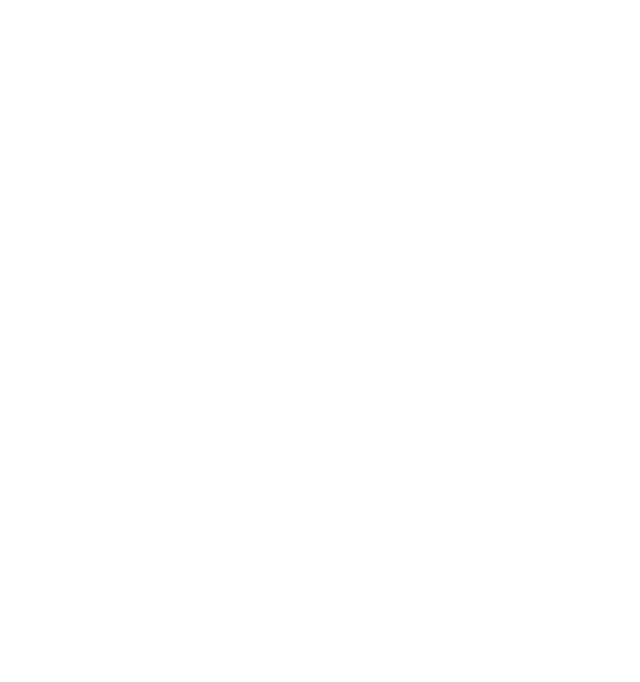
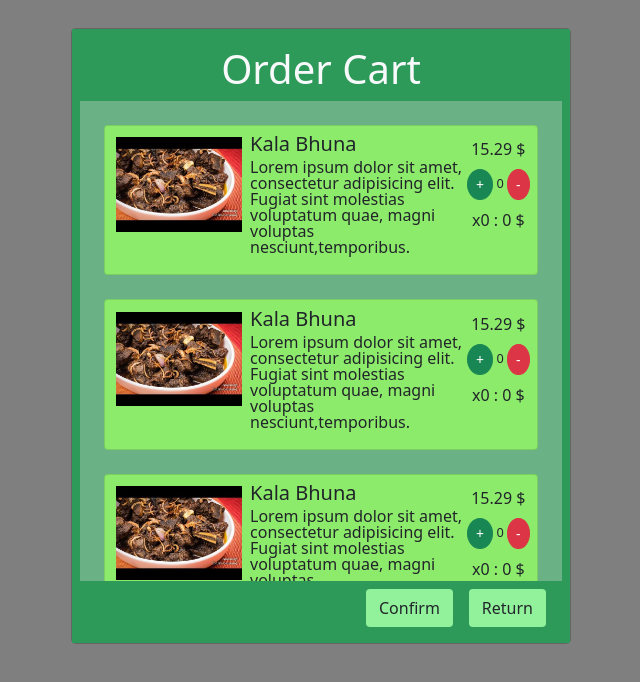
Before and after one commit to Marshmalow212/Foodies_hub, a React (Create React App) app in the folder frontend/: page /cart in a window 1280 px wide. Shown: the top 682 px of the page, without its empty margins (319-959 px from the left). Built offline with nearby package versions, Linux system fonts and the light colour scheme; a web font is replaced by a local one.

Commit message:
order cart is in development

```diff
--- /dev/null
+++ b/frontend/src/Order/Cart.js
@@ -0,0 +1,43 @@
+import React, { Component } from 'react';
+import {Modal,ModalBody,ModalHeader} from 'reactstrap';
+import CartItemCard from '../Templates/CartItemCard';
+
+class Cart extends Component {
+    constructor(props) {
+        super(props);
+
+        this.state={
+            pageProperty:{
+                leftBtn:"Confirm",
+                rightBtn:"Return",
+                mainTitle:"Order Cart"
+            }
+        }
+
+    }
+
+    render() {
+
+        return (
+            <Modal isOpen={true}  >
+                <div id="order-cart">
+                    <div className="display-6 text-center p-2 text-light">{this.state.pageProperty.mainTitle}</div>
+                    <div className="cart-item-list">
+                    <CartItemCard />
+                    <CartItemCard />
+                    <CartItemCard />
+                    <CartItemCard />
+                    {this.state.listthem}
+                    </div>
+                    <div className="mt-2 mb-2 d-flex justify-content-end order-cart-btn">
+                        <div className=""><button type="button" className="btn">{this.state.pageProperty.leftBtn}</button></div>
+                        <div className=""><button type="button" className="btn">{this.state.pageProperty.rightBtn}</button></div>
+                    </div>
+                </div>
+
+            </Modal>
+        );
+    }
+}
+
+export default Cart;
--- a/frontend/src/Router.js
+++ b/frontend/src/Router.js
@@ -7,6 +7,8 @@
 import RestaurantInfoModal from './Restaurant/RestaurantInfoModal';
 import Food from './Food/Food';
 import RestaurateurSign from'./Roles/RestaurateurSign';
+import CartItemCard from './Templates/CartItemCard';
+import Cart from './Order/Cart';
 
 const Router = ()=> {
         return (
@@ -18,6 +20,8 @@
             <Route exact path={'/food'} component={Food}></Route>
             <Route exact path={'/modalrestaurant'} component={RestaurantInfoModal}></Route>
             <Route exact path={'/restaurateur'} component={RestaurateurSign}></Route>
+            <Route exact path={'/item-card'} component={CartItemCard}></Route>
+            <Route exact path={'/cart'} component={Cart}></Route>
 
             </Switch>
 
--- /dev/null
+++ b/frontend/src/Templates/CartItemCard.js
@@ -0,0 +1,65 @@
+import React, { Component } from 'react';
+import foodmedia from "../img/upfood.jpg";
+import {Modal,ModalHeader,ModalBody} from 'reactstrap';
+
+class CartItemCard extends Component {
+    constructor(props) {
+        super(props);
+        this.state={
+            item_price:15.29,
+            item_count:0,
+            total_price:0,
+
+        }
+        this.totalPrice = 0;
+        this.amountCalculatePlus = this.amountCalculatePlus.bind(this);
+        this.amountCalculateMinus = this.amountCalculateMinus.bind(this);
+    }
+
+    amountCalculatePlus(){
+        let count = this.state.item_count+1;
+        let amount = count * this.state.item_price;
+        this.setState({item_count:count,total_price:amount});
+    }
+    amountCalculateMinus(){
+        let count = 0;
+        if(this.state.item_count>0)count = this.state.item_count-1;
+
+        let amount = count * this.state.item_price;
+        this.setState({item_count:count,total_price:amount});
+
+    }
+
+    render() {
+        const media = "./../img/upfood.jpg";
+
+        return (
+
+            <div id="cart-item-card">
+
+                <div className="card card-body item-card-body flex-row">
+                  <div className="col-md-4">
+                      <img className="img-fluid item-card-image p-2" src={foodmedia} alt="upfood.jpg" />
+                  </div>
+                  <div className="col-sm-6">
+                      <div className="fs-5">Kala Bhuna</div>
+                      <p className="lh-1">Lorem ipsum dolor sit amet, consectetur adipisicing elit. Fugiat sint molestias voluptatum quae, magni voluptas nesciunt,temporibus.</p>
+                  </div>
+                  <div className="col-md-2">
+                      <p className="cart-item-amount pt-2 pb-2 text-center">{this.state.item_price} $</p>
+                      <div className="item-counter text-center">
+                          <button onClick={(e)=>{this.amountCalculatePlus();}} className="btn btn-sm item-card-btn rounded-circle btn-success" type="button">+</button> {this.state.item_count} <button onClick={(e)=>{this.amountCalculateMinus();}} className="btn btn-sm item-card-btn rounded-circle btn-danger" type="button">-</button>
+                       </div>
+                       <p className="cart-item-amount pt-2 pb-2 text-center">x{this.state.item_count} : {this.state.total_price} $</p>
+                  </div>
+
+                </div>
+
+
+            </div>
+
+        );
+    }
+}
+
+export default CartItemCard;
--- a/frontend/src/index.css
+++ b/frontend/src/index.css
@@ -32,6 +32,56 @@
   height: 100px;
 }
 
-.card:hover {
+/* .card:hover {
   outline: 0.1rem solid #285954;
+} */
+
+
+#cart-item-card .item-card-body{
+  background: #8DEB6C;
+  /* color: #E9F5F3; */
+
+  height: 20%;
+  /* width: 50%; */
+  padding: 0.2rem;
+  margin: 1.5rem;
 }
+/* #cart-item-card .item-card-body .item-card-image{
+  width: 20%;
+
+} */
+/* #cart-item-card .item-card-body .item-card-btn{
+  font-size: 0.8rem;
+  margin: auto;
+  width: 0;
+  height: 0.1rem;
+} */
+#cart-item-card .item-card-body .item-counter{
+  font-size: 0.8rem;
+  margin: auto;
+  /* width: 0; */
+  /* height: 0.1rem; */
+}
+#cart-item-card .item-card-body .cart-item-amount{
+  margin: auto;
+}
+
+#order-cart{
+  background:rgba(46, 154, 89, 1) ;
+  padding: 0.5rem;
+}
+#order-cart .cart-item-list{
+  max-height: 30rem;
+  overflow: auto;
+  background: rgb(107, 177, 134);
+
+}
+#order-cart .order-cart-btn div{
+  padding-right: 1rem;
+}
+#order-cart .order-cart-btn div button{
+  margin: auto;
+  background: rgba(146, 242, 156, 1);
+  font-size: 1rem;
+
+}
```
